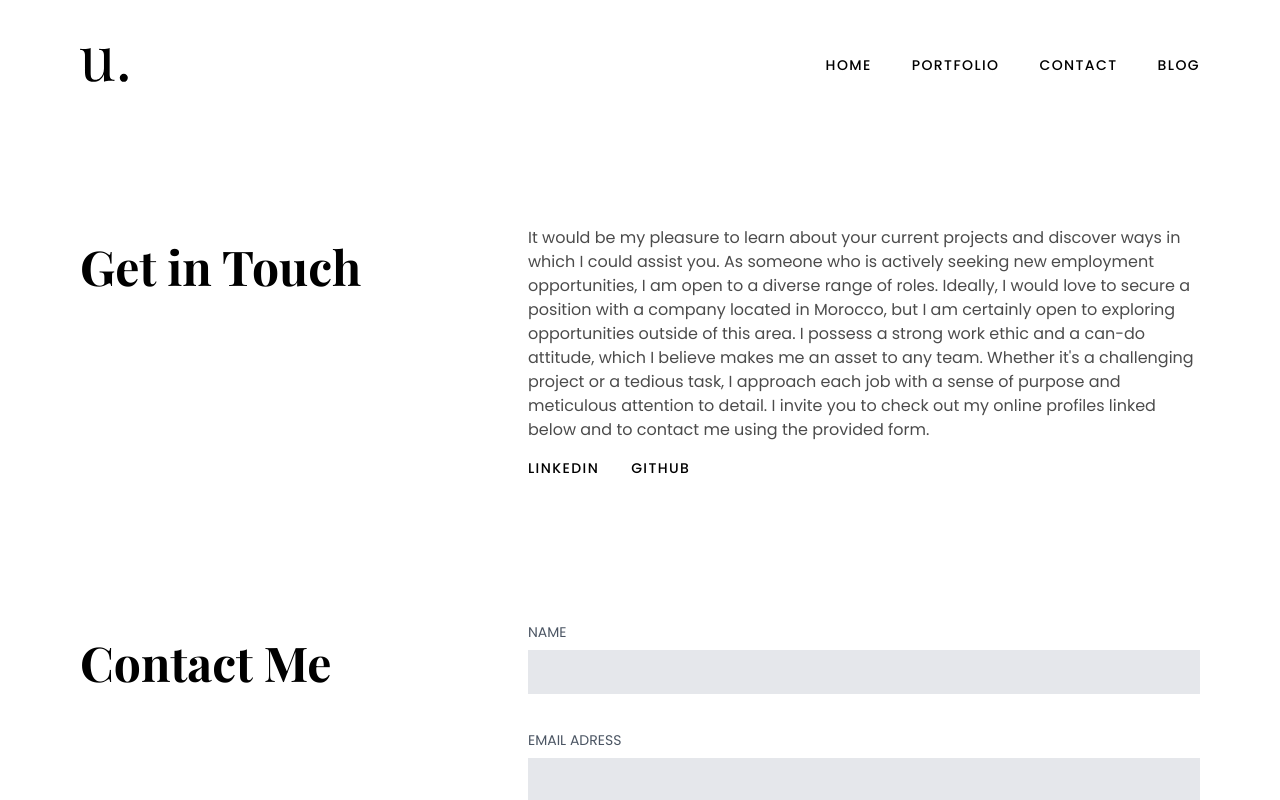
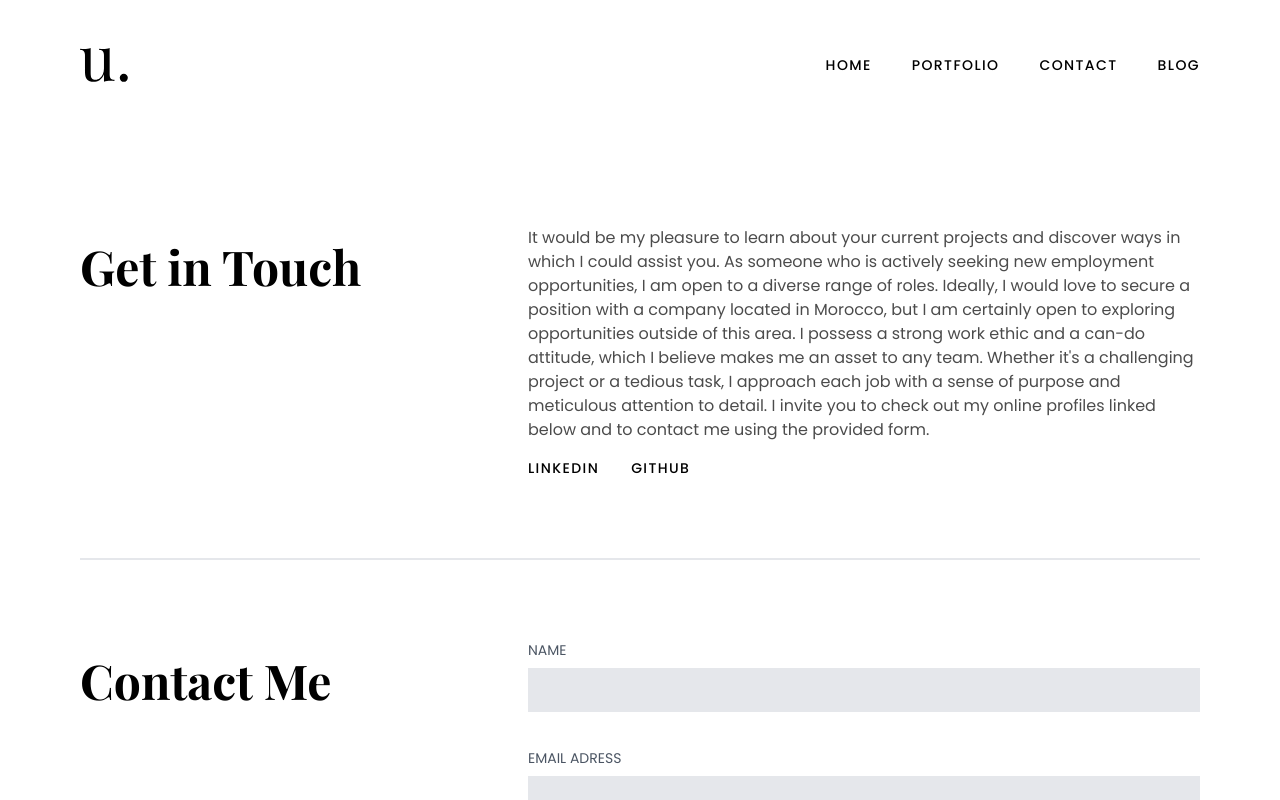
Before and after one commit to n53337/u53f.com, a React (Vite) app: page /contact in a window 1280 px wide. Shown: the top 800 px of the page. Built offline with nearby package versions, Linux system fonts and the light colour scheme.

Commit message:
Contact Page finished

```diff
--- a/src/pages/contact/index.tsx
+++ b/src/pages/contact/index.tsx
@@ -9,7 +9,7 @@ const Contact = () => {
     <>
       <main className="container min-h-screen">
         <NavBar />
-        <section className="py-12 lg:py-24 flex flex-col gap-12 lg:gap-36">
+        <section className="py-12 lg:py-24 flex flex-col gap-12 lg:gap-20">
           {/* Get in Touch */}
           <div className="grid lg:grid-cols-5 gap-8 lg:gap-0">
             <Text variant="header" className="col-span-2">
@@ -41,7 +41,12 @@ const Contact = () => {
             </aside>
           </div>
 
+          {/* Divider */}
+
+          <span className="w-full h-0.5 bg-gray-200"></span>
+
           {/* Form */}
+
           <div className="grid lg:grid-cols-5 gap-8 lg:gap-0">
             <Text variant="header" className="col-span-2">
               Contact Me
```
